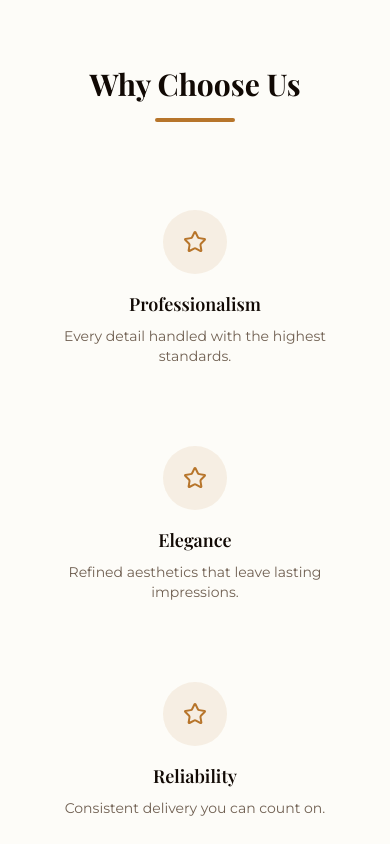
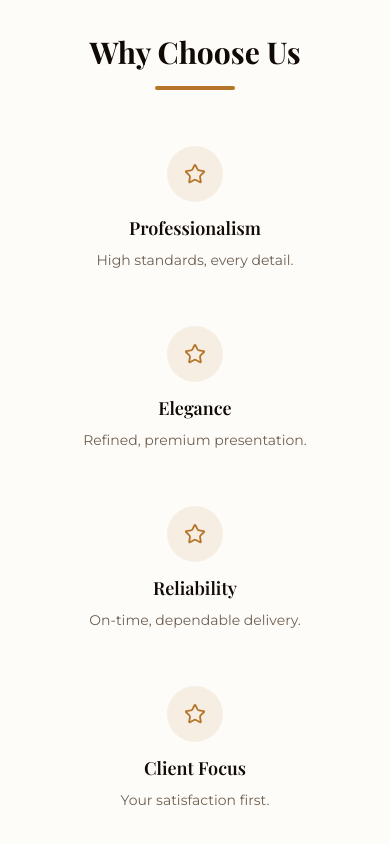
Before and after one commit to Mmabiaa/Majestic-Event-Protocols, a React (Vite) app in the folder ui/: page / in a window 390 px wide. Shown: the part 4420-5264 px from the top of the page. Built offline with nearby package versions, Linux system fonts and the light colour scheme; a web font is replaced by a local one.

Commit message:
ref (WhyChooseUs Section): reduced contents on the mobile version

```diff
--- a/ui/src/components/pages/home/HomeWhyChooseUs.tsx
+++ b/ui/src/components/pages/home/HomeWhyChooseUs.tsx
@@ -1,30 +1,47 @@
 import { Star } from "lucide-react";
 
 const reasons = [
-  { title: "Professionalism", desc: "Every detail handled with the highest standards." },
-  { title: "Elegance", desc: "Refined aesthetics that leave lasting impressions." },
-  { title: "Reliability", desc: "Consistent delivery you can count on." },
-  { title: "Client Focus", desc: "Your satisfaction is our ultimate measure of success." },
+  {
+    title: "Professionalism",
+    desc: "Every detail handled with the highest standards.",
+    mobileDesc: "High standards, every detail.",
+  },
+  {
+    title: "Elegance",
+    desc: "Refined aesthetics that leave lasting impressions.",
+    mobileDesc: "Refined, premium presentation.",
+  },
+  {
+    title: "Reliability",
+    desc: "Consistent delivery you can count on.",
+    mobileDesc: "On-time, dependable delivery.",
+  },
+  {
+    title: "Client Focus",
+    desc: "Your satisfaction is our ultimate measure of success.",
+    mobileDesc: "Your satisfaction first.",
+  },
 ];
 
 export function HomeWhyChooseUs() {
   return (
-    <section className="py-24 px-6">
+    <section className="py-16 sm:py-24 px-6">
       <div className="max-w-7xl mx-auto">
-        <div className="text-center mb-16">
+        <div className="text-center mb-10 sm:mb-16">
           <h2 className="font-heading text-3xl md:text-4xl font-bold text-foreground mb-4">
             Why Choose Us
           </h2>
           <div className="w-20 h-1 bg-gold mx-auto rounded-full" />
         </div>
-        <div className="grid grid-cols-1 sm:grid-cols-2 lg:grid-cols-4 gap-8">
+        <div className="grid grid-cols-1 sm:grid-cols-2 lg:grid-cols-4 gap-6 sm:gap-8">
           {reasons.map((item, i) => (
-            <div key={i} className="text-center p-6">
-              <div className="w-16 h-16 rounded-full bg-gold/10 flex items-center justify-center mx-auto mb-4">
-                <Star className="text-gold" size={24} />
+            <div key={i} className="text-center p-4 sm:p-6">
+              <div className="w-14 h-14 sm:w-16 sm:h-16 rounded-full bg-gold/10 flex items-center justify-center mx-auto mb-3 sm:mb-4">
+                <Star className="text-gold" size={22} />
               </div>
               <h3 className="font-heading text-lg font-semibold mb-2">{item.title}</h3>
-              <p className="text-muted-foreground text-sm">{item.desc}</p>
+              <p className="text-muted-foreground text-sm sm:hidden">{item.mobileDesc}</p>
+              <p className="hidden sm:block text-muted-foreground text-sm">{item.desc}</p>
             </div>
           ))}
         </div>
```
